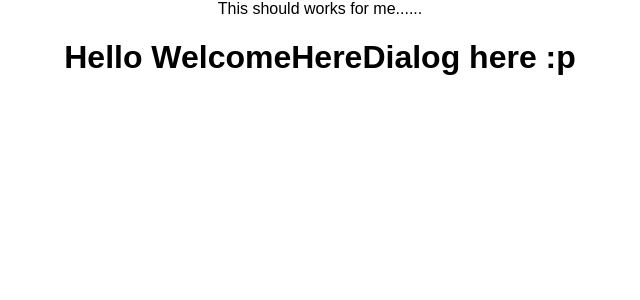
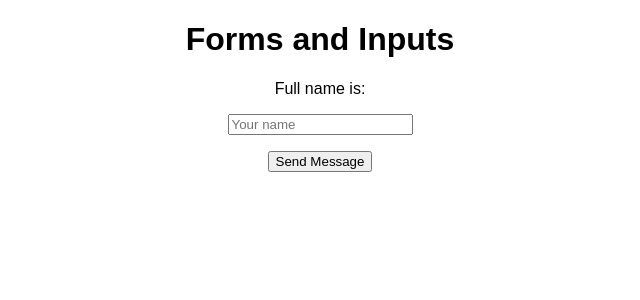
Before and after one commit to imVinayPandya/try-reactjs, a React (Create React App) app: page / in a window 1280 px wide. Shown: the top 300 px of the page, without its empty margins (320-960 px from the left). Built offline with nearby package versions, Linux system fonts and the light colour scheme.

Commit message:
handle form and input data

```diff
--- a/src/App.js
+++ b/src/App.js
@@ -1,7 +1,8 @@
 import React, { Component } from 'react';
 // import { BrowserRouter, Switch, Route, Redirect } from 'react-router-dom';
 import './App.css';
-import WelcomeHereDialog, {AlertBox} from './learn/ParentWrapper';
+// import WelcomeHereDialog, { AlertBox } from './learn/ParentWrapper';
+import FormsAndInputs from './learn/FormsAndInputs';
 // import StaticRouteComponent from './routingComponents/StaticRouteComponent';
 // import NotFound from './routingComponents/NotFound';
 // import DynamicRouteComponent from './routingComponents/DynamicRouteComponent';
@@ -56,8 +57,9 @@
         {/* <PostSorting /> */}
         {/* <LifeCycle /> */}
         {/* <Timer startCount='1000'/> */}
-        <AlertBox alerttype="success">This should works for me......</AlertBox>
-        <WelcomeHereDialog />
+        {/* <AlertBox alerttype="success">This should works for me......</AlertBox> */}
+        {/* <WelcomeHereDialog /> */}
+        <FormsAndInputs />
       </div>
     );
   }
--- /dev/null
+++ b/src/learn/FormsAndInputs.js
@@ -0,0 +1,49 @@
+import React, { Component } from 'react';
+
+class FormsAndInputs extends Component {
+  constructor(props) {
+    super(props);
+    this.state = {
+      fullName: ''
+    };
+  }
+
+  handleSubmit = (event) => {
+    event.preventDefault();
+    const data = this.state;
+    console.log(data);
+  }
+
+  handleInputChange = (event) => {
+    event.preventDefault();
+    // console.log(event);
+    // console.log(event.target.name);
+    // console.log(event.target.value);
+    this.setState({
+      [event.target.name]: event.target.value
+    });
+  }
+
+  render() {
+    const { fullName } = this.state;
+
+    return (
+      <div>
+        <h1>Forms and Inputs</h1>
+        <p>Full name is: {fullName}</p>
+        <form onSubmit={this.handleSubmit}>
+          <p><input type='text' placeholder='Your name' value={fullName} name='fullName' onChange={this.handleInputChange} /></p>
+          <p><button>Send Message</button></p>
+        </form>
+      </div>
+    );
+  }
+
+  // componentDidMount() {
+  //   this.setState({
+  //     fullName: "Pandya"
+  //   });
+  // }
+}
+
+export default FormsAndInputs;
```
